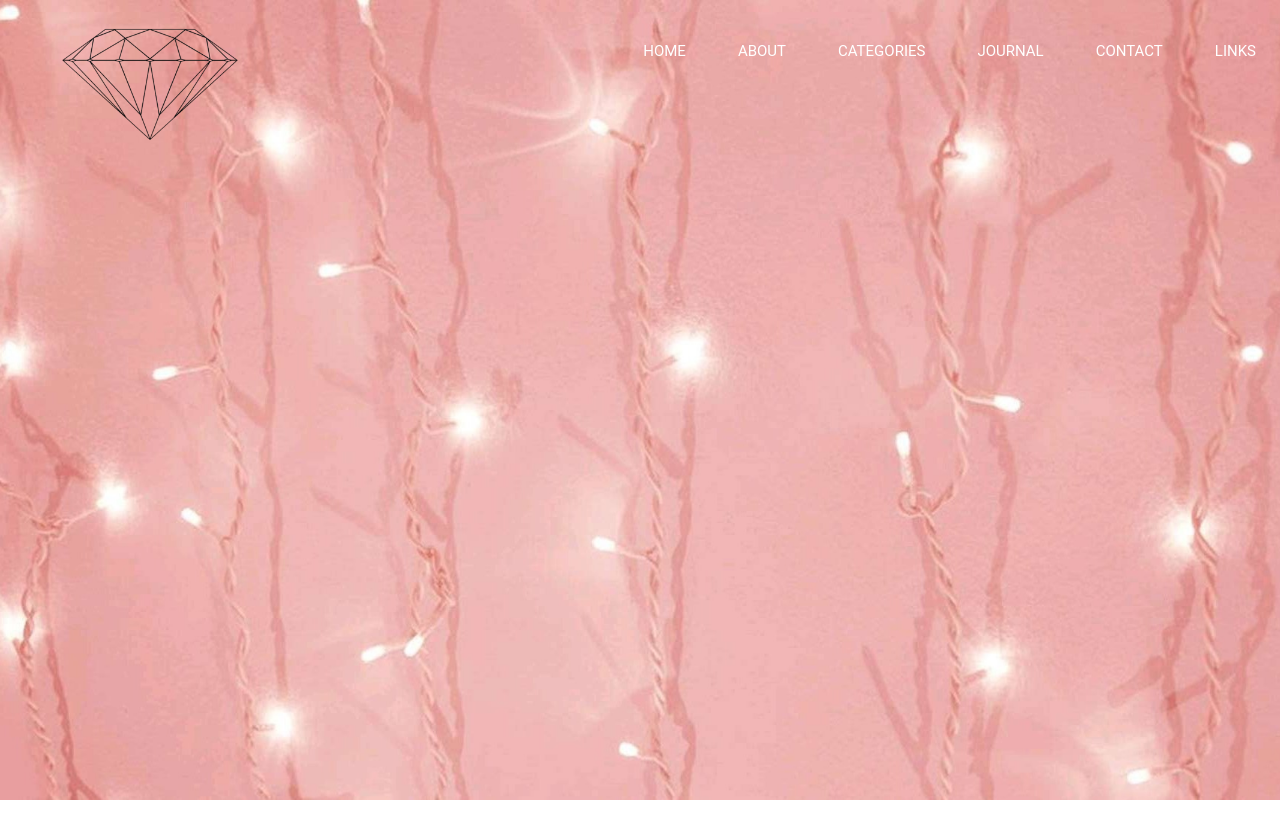
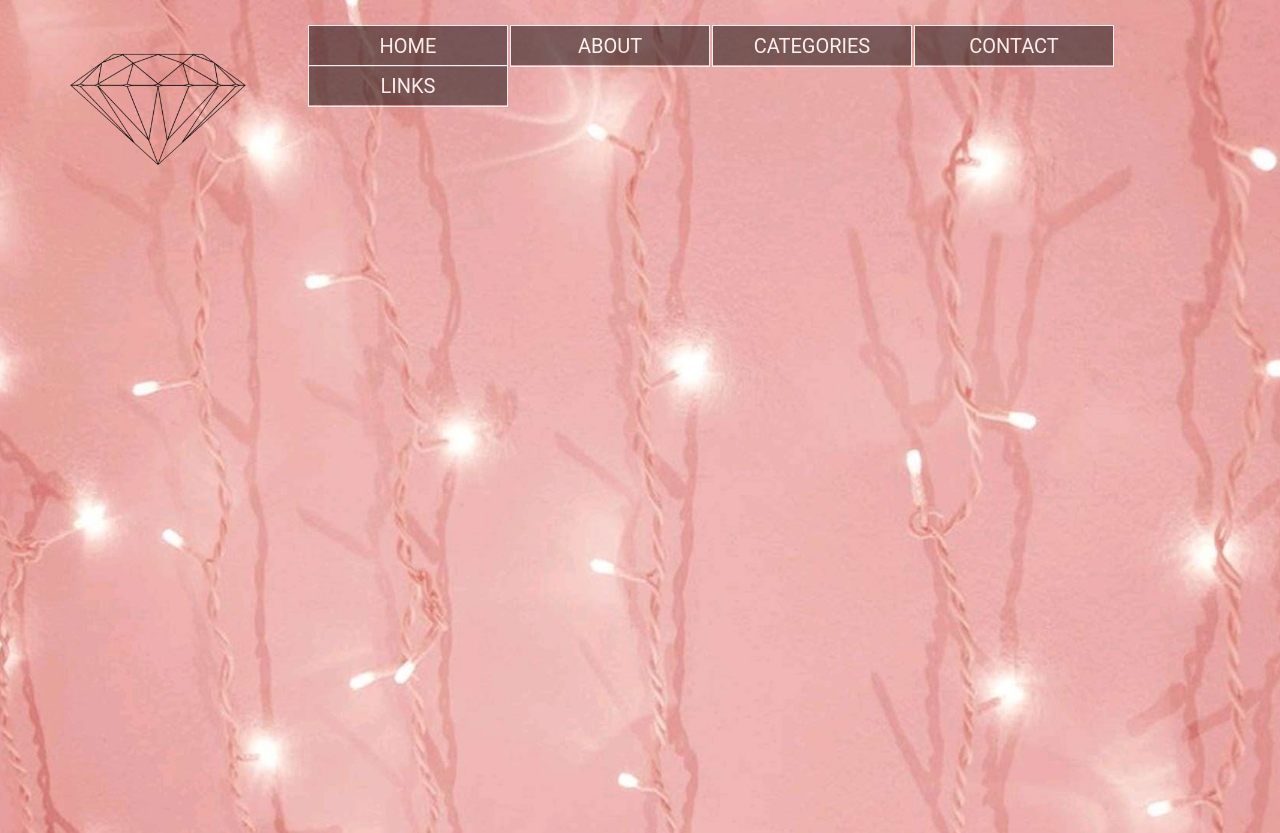
Before and after one commit to alyssafaye/HCI-Finals, a plain HTML site: page index.html in a window 1280 px wide. Before the commit the page ends 800 px from the top, so only its background shows below. Drawn offline with Linux system fonts and the light colour scheme.

Commit message:
dropown menu

```diff
--- a/index.html
+++ b/index.html
@@ -1,4 +1,3 @@
-
 <!DOCTYPE html>
 <html>
     <head>
@@ -6,27 +5,29 @@
         <link rel="stylesheet" type="text/css" href="style.css">
 </head>
     <body>
-        <header>
-
        <div class="row">
           <div class="logo">
             <img src="logo.png"
           </div>
-     <nav class="main-nav">
-        <ul class="menu">
-           <li class="menu_item"><a href="#"> HOME </a></li>
-           <li class="menu_item"><a href="#"> ABOUT </a></li>
-               <ul class="submenu">
-                   <li class="submenu_item"><a href="#">THE BLOG</a></li>
-                   <li class="submenu_item"><a href="#">THE BLOGGER</a></li>
-               </ul>
+        <ul>
+           <li><a>HOME</a></li>
+           <li><a>ABOUT</a>
+              <ul>
+                 <li><a>THE BLOG</a></li>
+                 <li><a>THE BLOGGER</a></li>
+             </ul>
            </li>
-           <li class="menu_item"><a href="#"> CATEGORIES </a></li>
-           <li class="menu_item"><a href="#"> JOURNAL </a></li>
-           <li class="menu_item"><a href="#"> CONTACT </a></li>
-           <li class="menu_item"><a href="#"> LINKS </a></li>
+           <li><a>CATEGORIES</a>
+               <ul>
+                   <li><a>FASHION</a></li>
+                   <li><a>FOOD</a></li>
+                   <li><a>TRAVEL</a></li>
+                   <li><a>EVENTS</a></li>
+                </ul>
+           </li>
+           <li><a>CONTACT</a></li>
+           <li><a>LINKS</a></li>
         </ul>
-     </nav>
         </div>
     </body>
 </html>
--- a/style.css
+++ b/style.css
@@ -1,71 +1,47 @@
-
-*
-{
-    margin: 0;
-    padding: 0;
-}
-header{
+body{
     background-image: url(bg.jpg);
     height: 100vh;
     background-size: cover;
+    font-family: "Roboto", sans-serif;
+    color: white;
     background-repeat: no-repeat;
     background-position: center;
+    margin-top: 25px;
 }
-
-.main-nav{
-    float: right;
+ul {
+	margin: 0px;
+	padding: 0px;
 	list-style: none;
-    margin-top: 30px;
 }
-
-.main-nav .menu .menu_item{
+ul li {
 	display: inline-block;
-	position: relative;
+	float: left;
+	width: 200px;
+	height: 40px;
+	background-color: rgba(0,0,0,0.6);
+	opacity: .8;
+	line-height: 40px;
+	text-align: center;
+	font-size: 20px;
+	margin-right: 2px;
  }
-
-.main-nav li a{
-	color: black;
-	text-decoration: none;
-	padding: 5px 20px;
-	font-family: "Roboto", sans-serif;
-	font-size: 15px;
-}
-
-.main-nav li a:hover{
-	border: 1px solid white;
-
-}
-.main-nav ul{
-	list-style-type: none;
-	margin: 0;
-	padding: 0;
-}
-
-.main-nav .menu .menu_item a{
-	padding: 12px 24px;
-	cursor: pointer;
+ ul li a {
  	text-decoration: none;
  	color: #fff;
  	display: block;
+ 	border: 1px solid #fff;
  }
+ ul li a:hover {
+ 	border: 1px solid white;
+ 	color: #000;
+ }
+ ul li ul li {
+ 	display: none;
+ }
+ ul li:hover ul li {
+ 	display: block;
 
-.submenu{
-	text-transform: none;
-	display: none;
-	position: absolute;
-	width: 220px;
-	background-color: rgba(0,0,0,0.8);
  }
-
-.menu_item:hover .submenu{
-	display: block;
-}
-
-.submenu_item:hover{
-	background-color: rgba(0,0,0,0.6);
-	border-left: 4px solid rgba(450,0,60,0.8)
-}
-
  .logo img
 {
 		width:300px;
```
Lines whose indentation alone changed are shown as unchanged.
